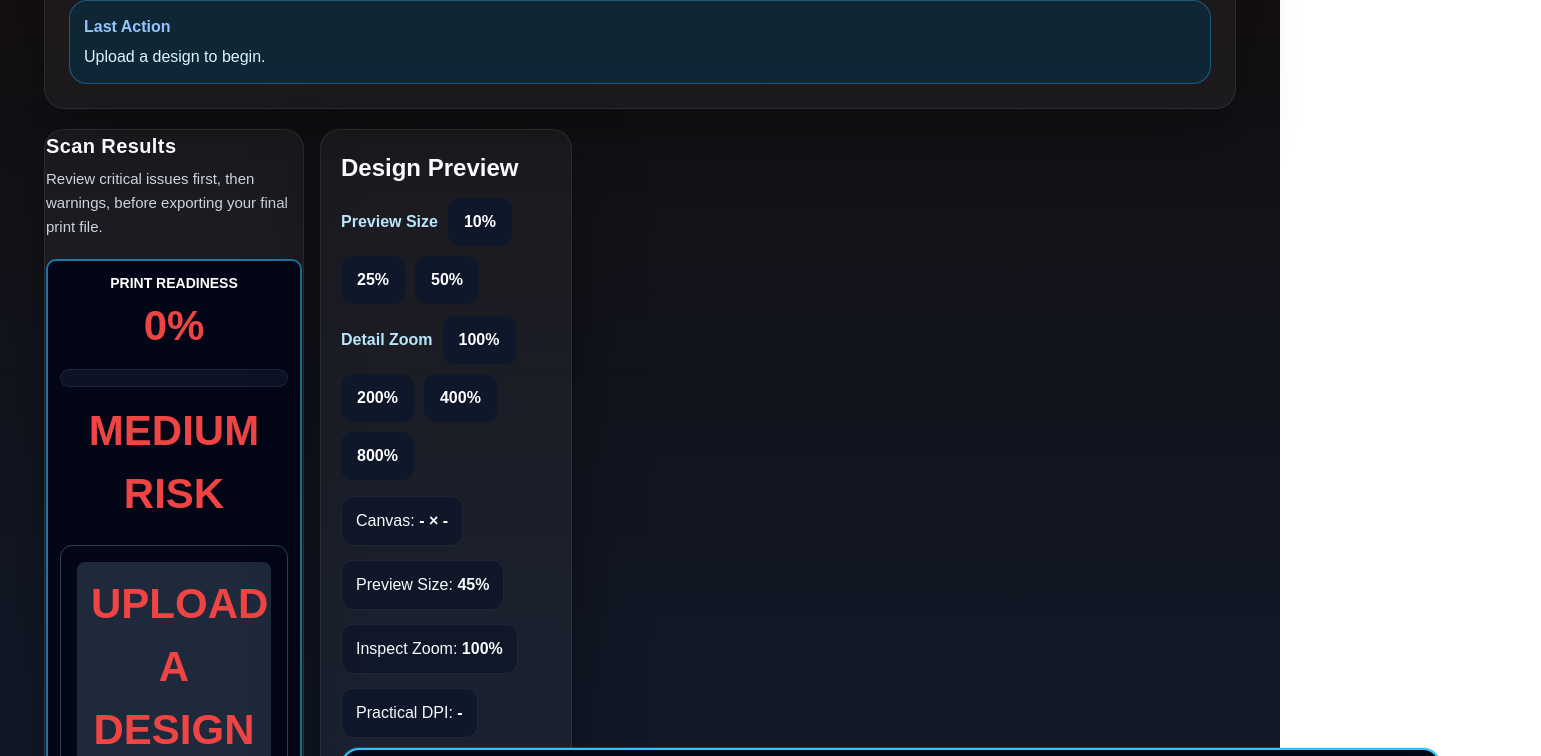
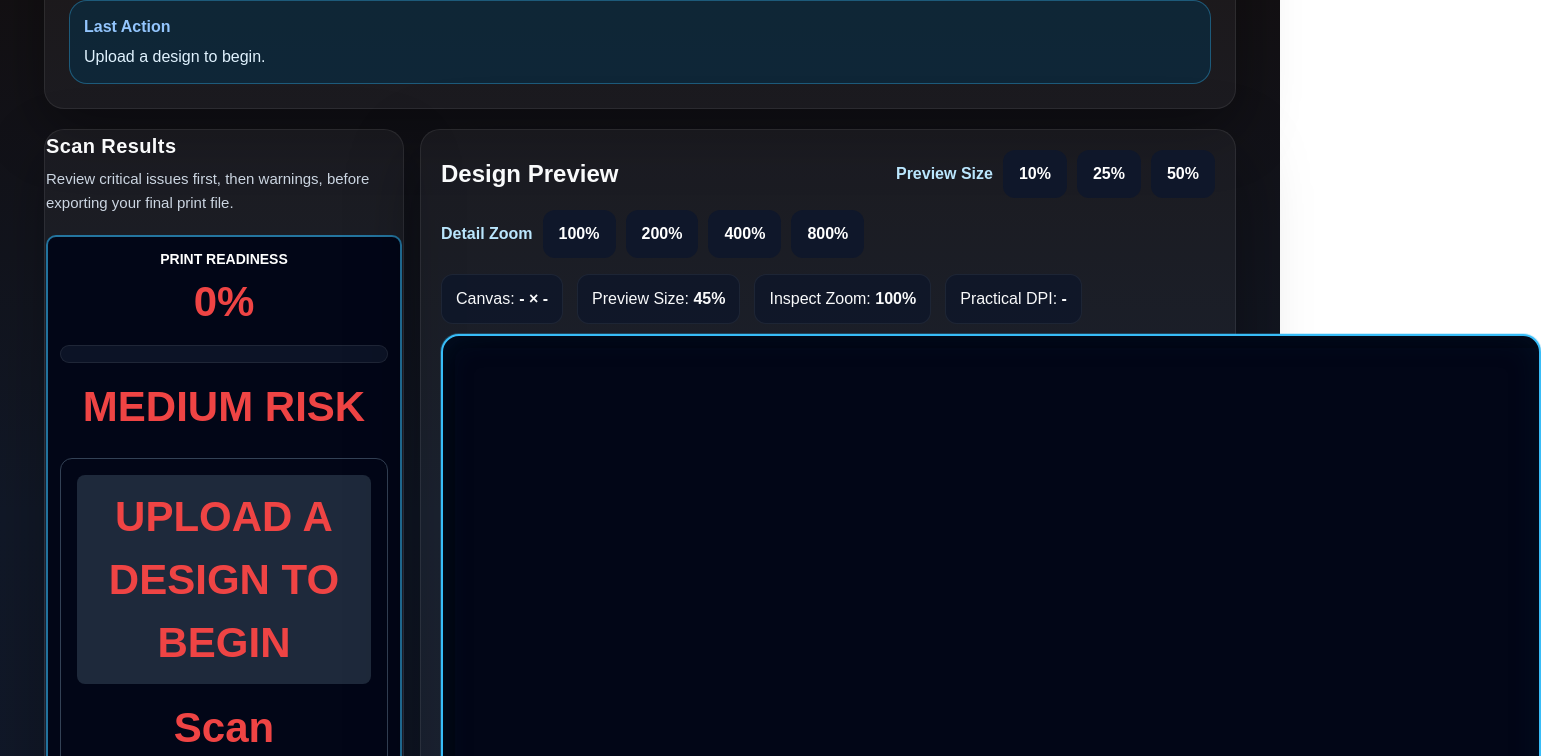
Before and after one commit to noobmacker-creator/pod-design-checker, a Next.js app: page / in a window 1280 px wide. Shown: the part 280-1036 px from the top of the page, 1541 px wide, since content can reach past the window. Built offline with nearby package versions, Linux system fonts and the light colour scheme.

Commit message:
clean layout restored before adding shirt panel

```diff
--- a/app/page.tsx
+++ b/app/page.tsx
@@ -1390,7 +1390,7 @@ setPreviewSize(0.5);
         <div
           style={{
             display: 'grid',
-            gridTemplateColumns: '260px 0.7fr 1.8fr',
+            gridTemplateColumns: '360px minmax(0, 1fr)',
             gap: 16,
           }}
         >
```
